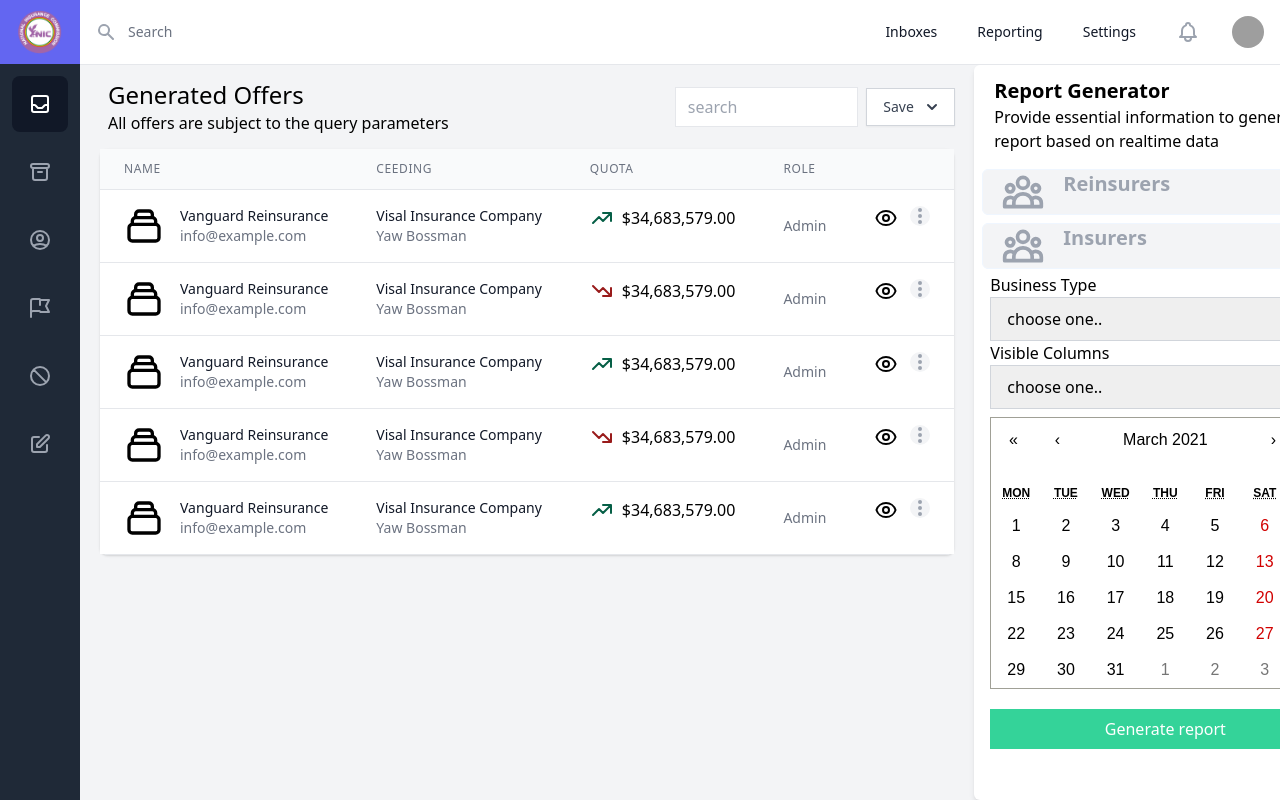
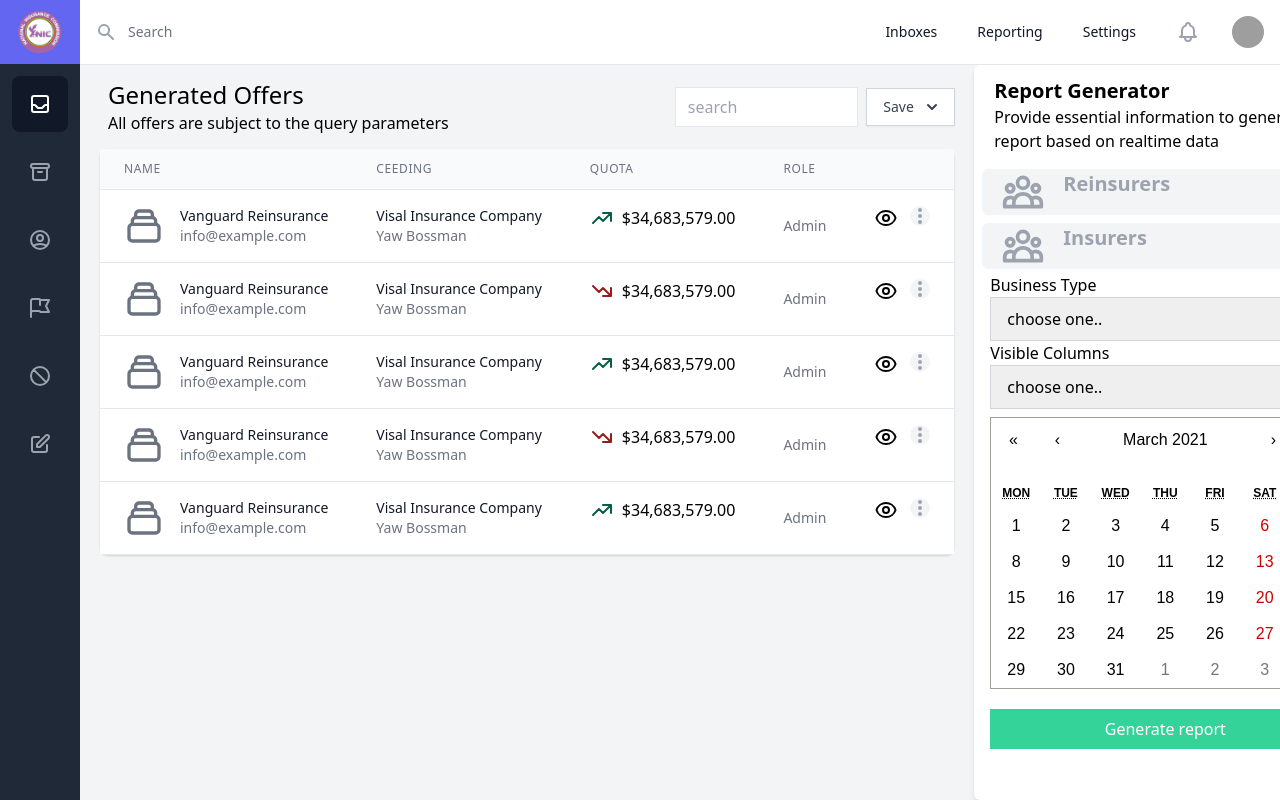
Before and after one commit to Khoby-790/template-nic, a React (Create React App) app: page /reports in a window 1280 px wide. Built offline with nearby package versions, Linux system fonts and the light colour scheme; grey boxes are pictures that could not be loaded.

Commit message:
--- Auto-Git Commit ---

```diff
--- a/src/pages/Dashboard/components/OfferLisitngItem.tsx
+++ b/src/pages/Dashboard/components/OfferLisitngItem.tsx
@@ -19,7 +19,7 @@ const OfferLisitngItem = (props: Props) => {
                     <div className="flex items-center">
                         <div className="flex-shrink-0 h-10 w-10">
                             {/* <img className="h-10 w-10 rounded-full" src="https://images.unsplash.com/photo-1494790108377-be9c29b29330?ixlib=rb-1.2.1&amp;ixid=eyJhcHBfaWQiOjEyMDd9&amp;auto=format&amp;fit=facearea&amp;facepad=4&amp;w=256&amp;h=256&amp;q=60" alt="" /> */}
-                            <svg className="h-10 w-10" xmlns="http://www.w3.org/2000/svg" fill="none" viewBox="0 0 24 24" stroke="currentColor">
+                            <svg className="h-10 w-10 text-gray-500" xmlns="http://www.w3.org/2000/svg" fill="none" viewBox="0 0 24 24" stroke="currentColor">
                                 <path strokeLinecap="round" strokeLinejoin="round" strokeWidth={2} d="M19 11H5m14 0a2 2 0 012 2v6a2 2 0 01-2 2H5a2 2 0 01-2-2v-6a2 2 0 012-2m14 0V9a2 2 0 00-2-2M5 11V9a2 2 0 012-2m0 0V5a2 2 0 012-2h6a2 2 0 012 2v2M7 7h10" />
                             </svg>
                         </div>
@@ -80,7 +80,7 @@ const OfferLisitngItem = (props: Props) => {
                                 leaveFrom="transform opacity-100 scale-100"
                                 leaveTo="transform opacity-0 scale-95"
                             >
-                                <div ref={ref} className="origin-top-right absolute right-0 mt-2 w-56 rounded-md shadow-lg bg-white ring-1 ring-black ring-opacity-5">
+                                <div ref={ref} className="origin-top-right z-10 absolute right-0 mt-2 w-56 rounded-md shadow-lg bg-white ring-1 ring-black ring-opacity-5">
                                     <div className="py-1" role="menu" aria-orientation="vertical" aria-labelledby="options-menu">
                                         <a href="#" className="block px-4 py-2 text-sm text-gray-700 hover:bg-gray-100 hover:text-gray-900" role="menuitem">Account settings</a>
                                         <a href="#" className="block px-4 py-2 text-sm text-gray-700 hover:bg-gray-100 hover:text-gray-900" role="menuitem">Support</a>
```
